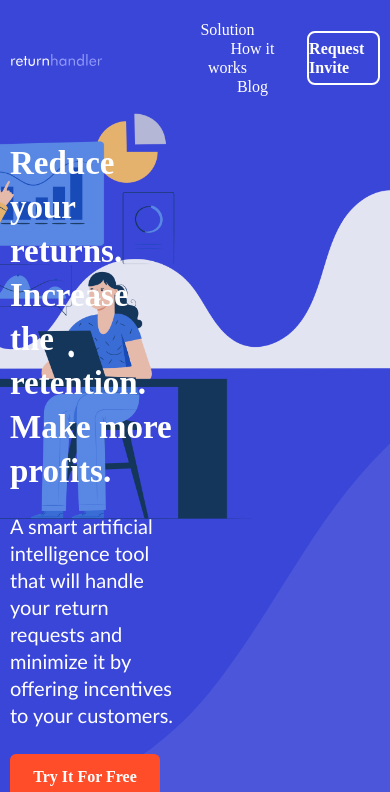
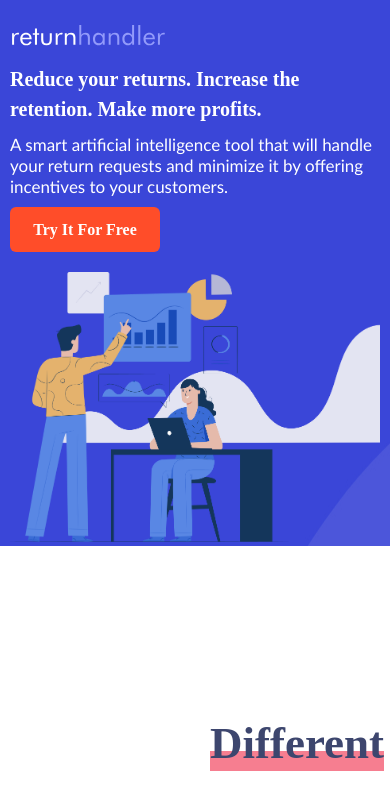
Before and after one commit to rudmm/returnHandler, a plain HTML site: page index.html in a window 390 px wide. Shown: the top 792 px of the page. Drawn offline with Linux system fonts and the light colour scheme; a web font is replaced by a local one.

Commit message:
header responsive

```diff
--- a/assets/scss/style.scss
+++ b/assets/scss/style.scss
@@ -526,3 +526,78 @@ a{
         }
     }
 }
+
+@media screen and (max-width: 992px){
+    .header{
+        .header_menu{
+            margin-left: 0;
+        }
+        .header_btn{
+            margin-left: 0;
+        }
+        header{
+            justify-content: space-between;
+        }
+    }
+}
+
+@media screen and (max-width: 768px){
+    .header{
+        min-height: auto;
+        .header_logo{
+            width: 250px;
+            font-size: 0;
+            line-height: 0;
+            a{
+                display: inline-block;
+            }
+        }
+        .header_menu{
+            display: none;
+        }
+        .header_btn{
+            display: none;
+        }
+        .header-content{
+            max-width: 100%;
+            .section-title{
+                margin-top: 20px;
+            }
+        }
+        .top-image{
+            position: relative;
+            left: 0;
+            top: 0;
+            margin-top: 20px;
+            margin-left: auto;
+        }
+    }
+}
+
+@media screen and (max-width: 480px){
+    .header{
+        .header_logo{
+            width: 190px;
+        }
+        .header-content{
+            .section-title{
+                margin-top: 10px;
+                margin-bottom: 10px;
+            }
+            .section-title > *{
+                font-size: 20px;
+                line-height: 30px;
+            }
+            .text{
+                font-size: 17px;
+                line-height: 21px;
+                margin-bottom: 10px;
+            }
+        }
+        .top-image{
+            min-width: 0;
+            width: 100%;
+            height: auto;
+        }
+    }
+}
```
Also changed, not shown: assets/css/style.css.
